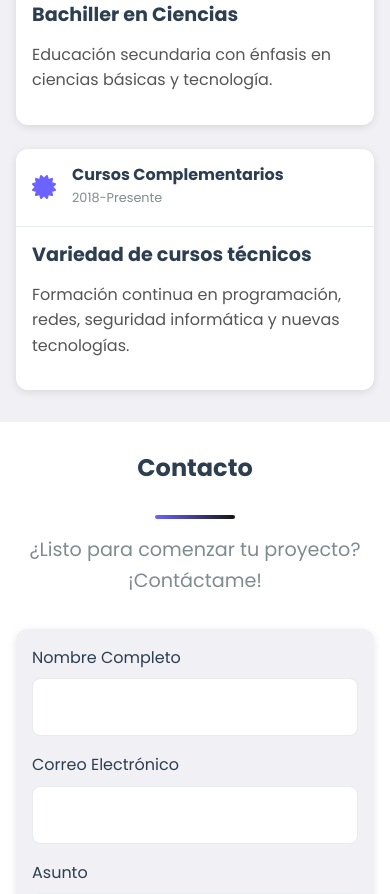
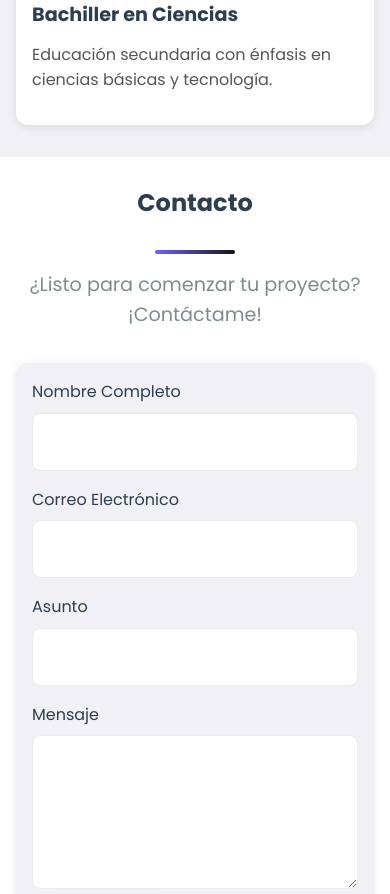
Before and after one commit to leoagv21/HOJAVIDA, a website: page index.html in a window 390 px wide. Shown: the part 7030-7924 px from the top of the page. Drawn offline with nearby package versions, Linux system fonts and the light colour scheme.

Commit message:
Please enter the commit message for your changes. Lines starting  with '' will be ignored, and an empty message aborts the commit.
 On branch main
 Your branch is up to date with 'origin/main'.

 Changes to be committed:
	modified:   index.html

```diff
--- a/index.html
+++ b/index.html
@@ -475,29 +475,14 @@
             <div class="education-body">
               <h5>Bachiller en Ciencias</h5>
               <p>Educación secundaria con énfasis en ciencias básicas y tecnología.</p>
-            </div>
           </div>
-        </div>
-
-        <!-- Educación 4 -->
-        <div class="col-md-6">
-          <div class="education-card">
-            <div class="education-header">
-              <i class="fas fa-certificate"></i>
-              <div>
-                <h4>Cursos Complementarios</h4>
-                <span>2018-Presente</span>
-              </div>
-            </div>
-            <div class="education-body">
-              <h5>Variedad de cursos técnicos</h5>
-              <p>Formación continua en programación, redes, seguridad informática y nuevas tecnologías.</p>
-            </div>
           </div>
         </div>
       </div>
     </div>
   </section>
+
+
 
   <!-- Contacto -->
 <section id="contacto" class="section contact-section">
```
